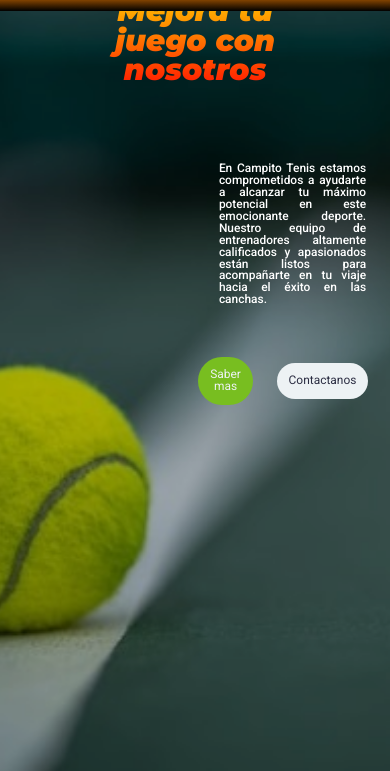
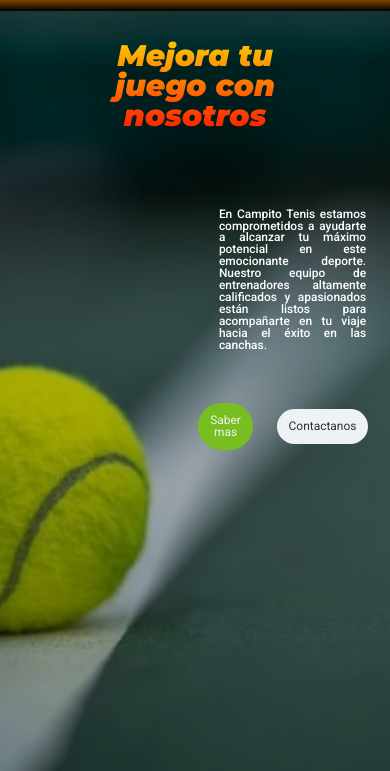
Before and after one commit to sebasrrramirez/Integrador, a plain HTML site: page index.html in a window 390 px wide. Shown: the part 73-844 px from the top of the page. Drawn offline with Linux system fonts and the light colour scheme; a web font is replaced by a local one.

Commit message:
finallll

```diff
--- a/mediaqueries.css
+++ b/mediaqueries.css
@@ -17,7 +17,7 @@
   h1 {
     margin: 1.3em;
     padding-top: 30px;
-    margin-top: 1.3em;
+    margin-top: 10vh;
     padding-bottom: 15px;
   }
   .botonera {
```
